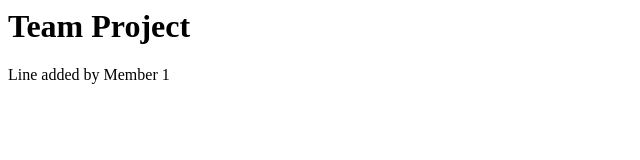
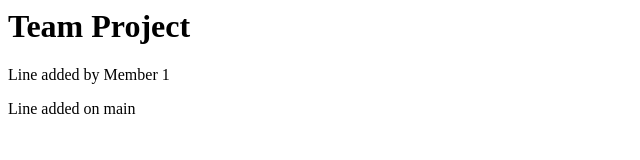
Before and after one commit to James24511/my-test-repo, a plain HTML site: page index.html in a window 1280 px wide. Shown: the whole page, without its empty margins (0-640 px from the left). Drawn offline with Linux system fonts and the light colour scheme.

Commit message:
Main: edited index.html

```diff
--- a/index.html
+++ b/index.html
@@ -1,2 +1,3 @@
 <h1>Team Project</h1>
 <p>Line added by Member 1</p>
+<p>Line added on main</p>
```
